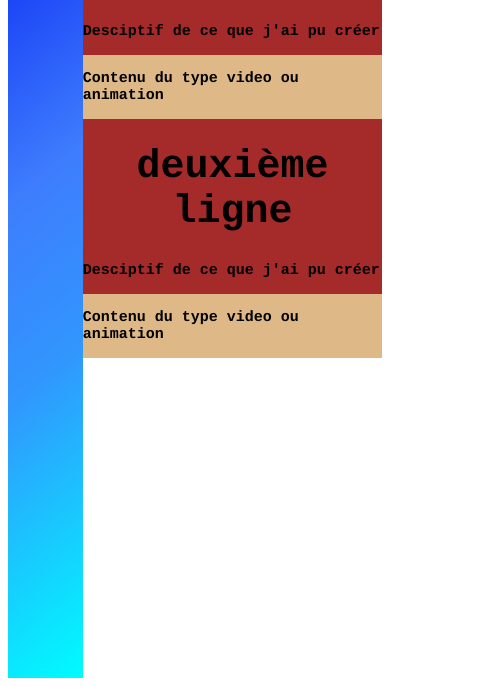
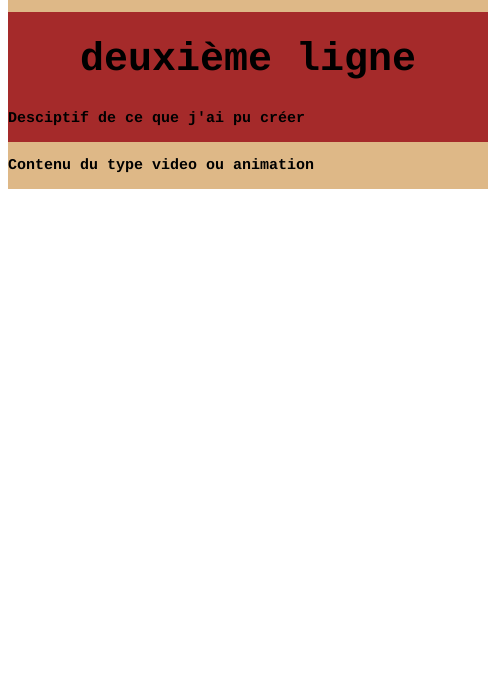
Before and after one commit to Poisch/Poisch.github.io, a plain HTML site: page index.html in a window 390 px wide. Shown: the part 174-860 px from the top of the page, 488 px wide, since content can reach past the window. Drawn offline with Linux system fonts and the light colour scheme; some packages are replaced by stand-ins of ours; a script that the page names is missing.

Commit message:
Update styles.css

```diff
--- a/styles.css
+++ b/styles.css
@@ -1,23 +1,24 @@
+body{display: flex;}
+
 .barre-contenu{
-    background: rgb(0,252,255);
     background: linear-gradient(321deg, rgba(0,252,255,1) 0%, rgba(49,150,253,1) 37%, rgba(62,125,253,1) 59%, rgba(21,57,245,1) 87%, rgba(36,0,255,1) 100%);
     background-blend-mode: screen;
     background-size: cover;
     float: left;
-    width: 20%;
+    width: 15%;
     min-height: 100vh;
 }
 
+
 .main{
     float: right;
-    width: 80%;
-    margin: auto;
+    flex: 1 1 100%;
 }
 
 .ligne{
     display: flex;
 	max-width: 100%;
-    justify-content: flex-start;
+
 }
 
 
@@ -26,7 +27,8 @@
     width: 50%;
     background-color: brown;
     min-height: fit-content;
-    max-height: 1000px;
+    min-width: max-content;
+    max-height: 500px;
     flex: 1 1 200px;
 
 }
@@ -36,15 +38,23 @@
     width: 50%;
     background-color: burlywood;
     min-height: fit-content;
-    max-height: 1000px;
+
+    max-height: 500px;
     flex: 1 1 200px;
 }
 
 @media (max-width: 600px) {
-	.ligne {
+    .barre-contenu{
+        visibility: hidden;
+        width: 0%;
+    }
+    .ligne {
 		flex-wrap: wrap;
+        align-content: center;
 	}
 }
+
+
 
 h1{
     font-size: 40px;
```
